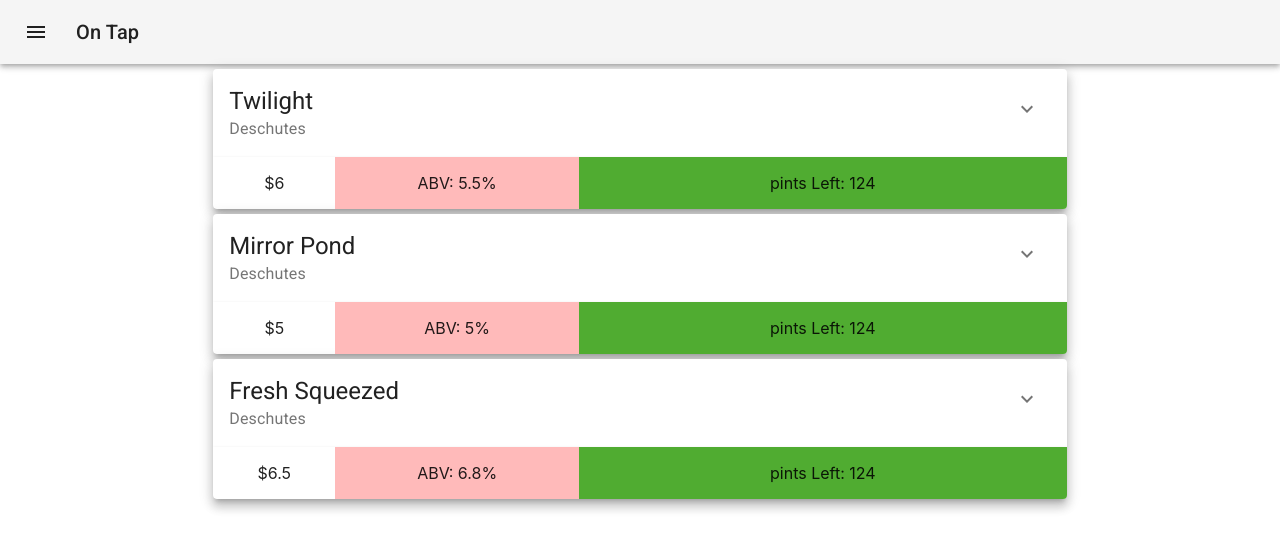
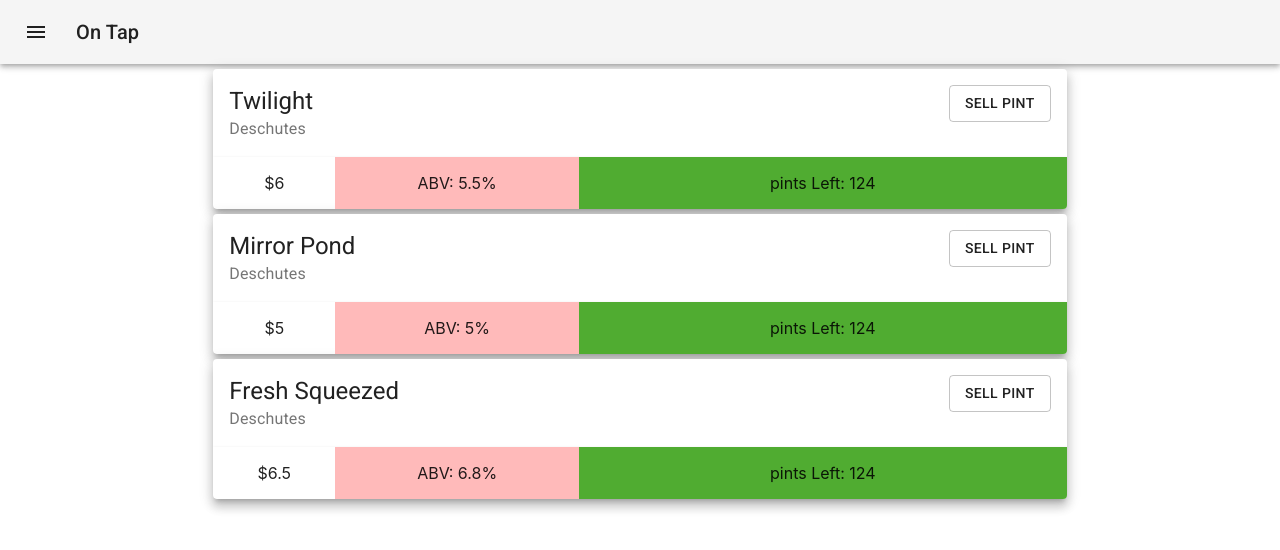
Before and after one commit to DuHerb/OnTap, a React (Create React App) app: page / in a window 1280 px wide. Shown: the top 550 px of the page. Built offline with nearby package versions, Linux system fonts and the light colour scheme.

Commit message:
add ternary operator to approriate action button in different views

```diff
--- a/src/Components/PVCard.jsx
+++ b/src/Components/PVCard.jsx
@@ -14,7 +14,7 @@ import ExpandMoreIcon from '@material-ui/icons/ExpandMore';
 import PVCprice from './PVCprice';
 import PVCabv from './PVCabv';
 import PVCpints from './PVCpints';
-import { Paper } from '@material-ui/core'
+import { Paper, Button } from '@material-ui/core'
 
 
 const useStyles = makeStyles(theme => ({
@@ -65,7 +65,7 @@ function PVCard(props) {
     <CardHeader
       title={props.name}
       subheader={props.brewery}
-      action = { <CardActions disableSpacing>
+      action = { (props.view === 'patron') ? <CardActions disableSpacing>
         <IconButton
           className={clsx(classes.expand, {
             [classes.expandOpen]: expanded,
@@ -76,6 +76,9 @@ function PVCard(props) {
         >
           <ExpandMoreIcon />
         </IconButton>
+      </CardActions> :
+      <CardActions>
+        <Button variant="outlined">Sell Pint</Button>
       </CardActions>}
     />
     <Collapse in={expanded} timeout="auto" unmountOnExit>
@@ -101,7 +104,7 @@ PVCard.propTypes = {
   brewery: PropTypes.string,
   style: PropTypes.string,
   abv: PropTypes.string,
-  pintsLeft: PropTypes.string,
+  pintsLeft: PropTypes.number,
   price: PropTypes.string,
   description: PropTypes.string
 }
```
